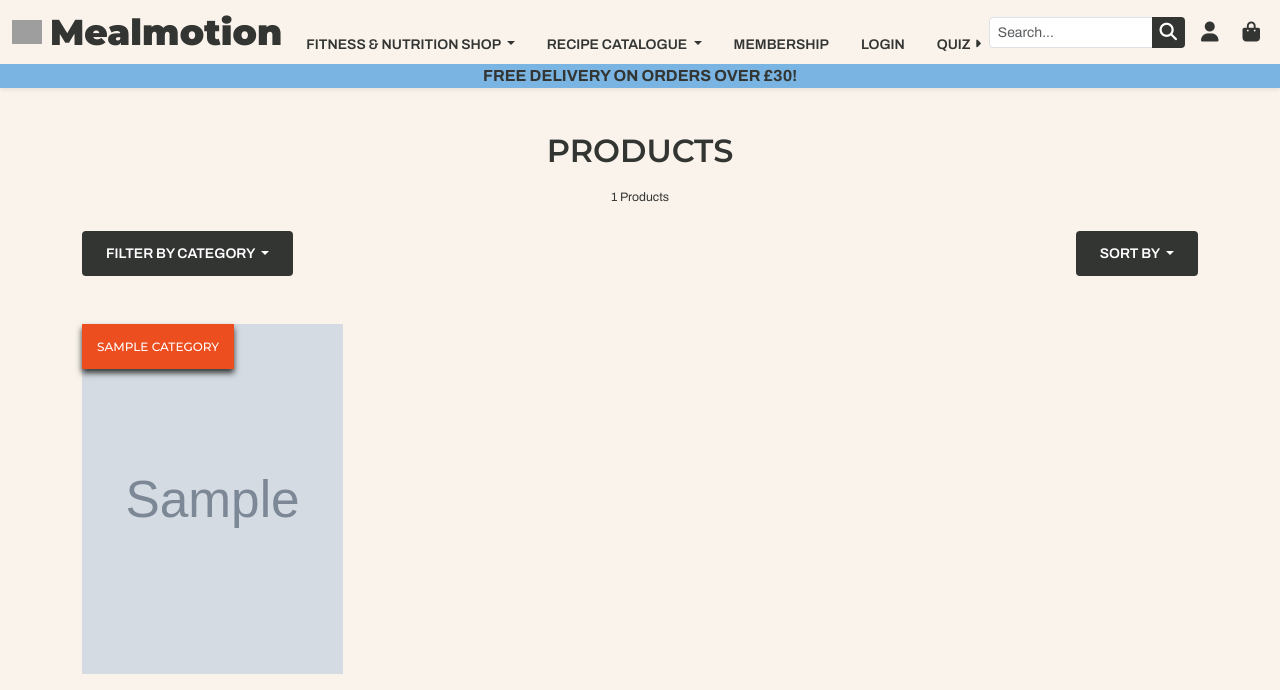
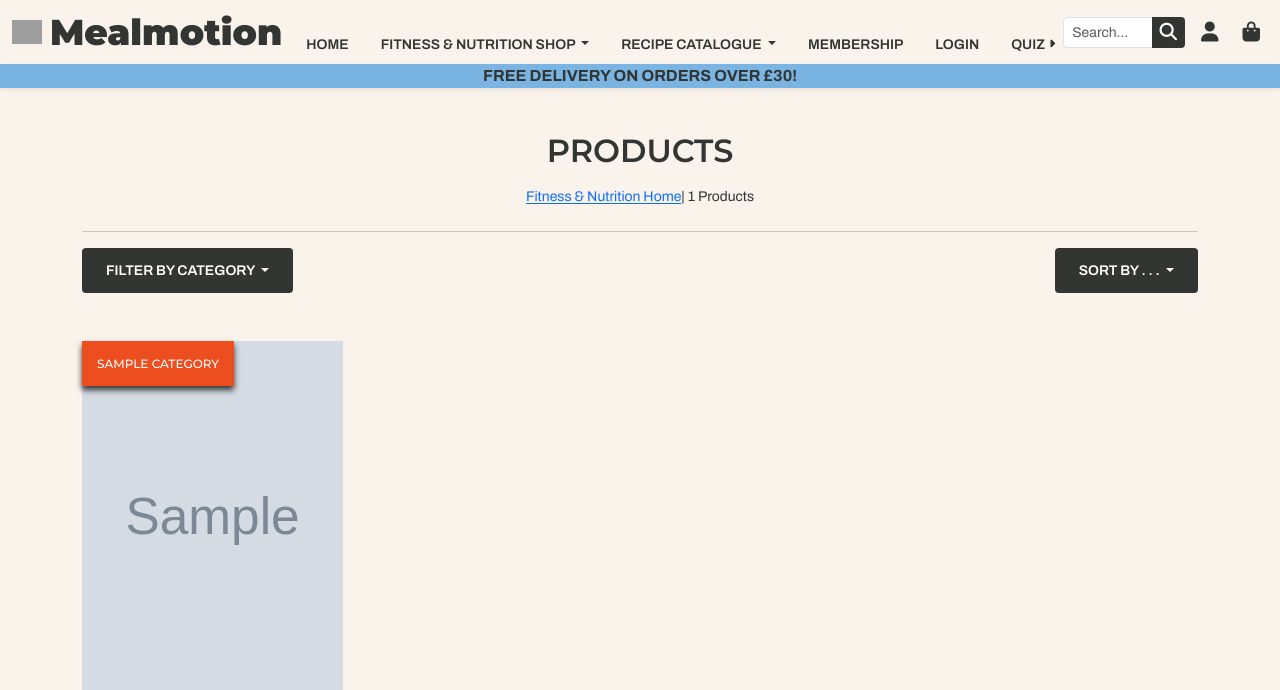
Before and after one commit to AugustinaGonja/mealmotion, a Django app: page /products/ in a window 1280 px wide. Shown: the top 690 px of the page. Run offline with Django 5.2, Linux system fonts and the light colour scheme; tables that the repository leaves empty hold one stand-in row (values such as "Sample post"); grey boxes marked "Sample" are stand-in pictures; some libraries are stand-ins or nearby versions; grey boxes are pictures that could not be loaded.

Commit message:
Added functionality to display category name and sorting to page header and sort button.

```diff
--- a/products/templates/products/products.html
+++ b/products/templates/products/products.html
@@ -5,36 +5,71 @@
 
 <div class="container my-5">
     <div class="mb-4 text-center">
+        {% if not current_categories %}
         <h1>Products</h1>
+        {% else %}
+        <h1 class="text-center">{{ category_objects.first.friendly_name }}</h1>
+        {% endif %}
         <p>
-            <small>{{ total_products }} Products</small>
+            {% if search_term or current_categories or current_sorting != 'None_None'%}
+            <span><a class="link-offset-1" href="{% url 'products' %}">Fitness & Nutrition Home</a>|</span>
+            {% endif %}
+            {{total_products}} Products {% if search_term %} found for "{{search_term}}"{% endif %}
         </p>
     </div>
+    <hr>
 
     <!--Sort and Filter Buttons-->
     <div class="d-flex flex-column flex-sm-row justify-content-between gap-2">
 
-        <button class="btn rounded-1 fn-shop dropdown-toggle text-uppercase" type="button" id="sortDropdown" data-bs-toggle="dropdown" aria-expanded="false">
+        <button class="btn rounded-1 fn-shop dropdown-toggle text-uppercase" type="button" id="sortDropdown"
+            data-bs-toggle="dropdown" aria-expanded="false">
             Filter By Category
         </button>
         <ul class="dropdown-menu" aria-labelledby="sortDropdown">
-            <li class="text-center dropdown-heading">Filter</li><hr>
+            <li class="text-center dropdown-heading">Filter</li>
+            <hr>
             <li><a class="dropdown-item" href="{% url 'products' %}?category=supplement">Supplements</a></li>
             <li><a class="dropdown-item" href="{% url 'products' %}?category=hydration">Hydration</a></li>
-            <li><a class="dropdown-item" href="{% url 'products' %}?category=fitness_equipment">Fitness Equipment</a></li>
+            <li><a class="dropdown-item" href="{% url 'products' %}?category=fitness_equipment">Fitness Equipment</a>
+            </li>
             <li><a class="dropdown-item" href="{% url 'products' %}?category=kitchen_tools">Kitchen Tools</a></li>
         </ul>
 
-        <button class="btn rounded-1 fn-shop dropdown-toggle" type="button" id="sortDropdown" data-bs-toggle="dropdown" aria-expanded="false">
-            Sort By
+        <button class="btn rounded-1 fn-shop dropdown-toggle" type="button" id="sortDropdown" data-bs-toggle="dropdown"
+            aria-expanded="false">
+            {% if not request.GET.sort %}
+                Sort By . . .
+            {% else %}
+                Sort By |
+                {% if request.GET.sort == "category" %}
+                    Category ({% if request.GET.direction == "desc" %}Z-A{% else %}A-Z{% endif %})
+                {% elif request.GET.sort == "name" %}
+                    Name ({% if request.GET.direction == "desc" %}Z-A{% else %}A-Z{% endif %})
+                {% elif request.GET.sort == "price" %}
+                    Price ({% if request.GET.direction == "desc" %}Z-A{% else %}A-Z{% endif %})
+                {% elif request.GET.sort == "rating" %}
+                    Rating
+                {% endif %}
+            {% endif %}
         </button>
         <ul class="dropdown-menu" aria-labelledby="sortDropdown">
-            <li class="text-center dropdown-heading">Sort</li><hr>
-            <li><a class="dropdown-item" href="{% url 'products' %}?sort=price&direction=asc"><strong>Price:</strong>Low-High</a></li>
-            <li><a class="dropdown-item" href="{% url 'products' %}?sort=price&direction=desc"><strong>Price:</strong>High-Low</a></li>
-            <li><a class="dropdown-item" href="{% url 'products' %}?sort=name&direction=asc"><strong>Alphabetically:</strong>A-Z</a></li>
-            <li><a class="dropdown-item" href="{% url 'products' %}?sort=category&direction=asc"><strong>Category</strong></a></li>
-            <li><a class="dropdown-item" href="{% url 'products' %}?sort=rating&direction=desc"><strong>Rating</strong></a></li>
+            <li class="text-center dropdown-heading">Sort</li>
+            <hr>
+            <li><a class="dropdown-item"
+                    href="{% url 'products' %}?sort=category&direction=asc"><strong>Category</strong> (A-Z)</a></li>
+            <li><a class="dropdown-item"
+                    href="{% url 'products' %}?sort=category&direction=desc"><strong>Category</strong> (Z-A)</a></li>
+            <li><a class="dropdown-item"
+                    href="{% url 'products' %}?sort=name&direction=asc"><strong>Name</strong> (A-Z)</a></li>
+            <li><a class="dropdown-item"
+                    href="{% url 'products' %}?sort=name&direction=desc"><strong>Name</strong> (Z-A)</a></li>
+            <li><a class="dropdown-item"
+                    href="{% url 'products' %}?sort=price&direction=asc"><strong>Price</strong> (Low-High)</a></li>
+            <li><a class="dropdown-item"
+                    href="{% url 'products' %}?sort=price&direction=desc"><strong>Price</strong> (High-Low)</a></li>
+            <li><a class="dropdown-item"
+                    href="{% url 'products' %}?sort=rating&direction=desc"><strong>Rating</strong></a></li>
         </ul>
     </div>
 </div>
@@ -46,7 +81,7 @@
             <!--Container conents wrapped in link to product details-->
             <a href="{% url 'product_details' product.id %}" class="text-dark text-decoration-none d-block">
                 <div class="category-badge">
-                        {{ product.category.friendly_name }}
+                    {{ product.category.friendly_name }}
                 </div>
                 <img src="{{ product.image_url }}" class="product-image w-100" alt="{{ product.name }}">
                 <!--Product Info-->
--- a/products/urls.py
+++ b/products/urls.py
@@ -3,5 +3,5 @@ from . import views
 
 urlpatterns = [
     path('', views.product_list, name='products'),
-    path('<product_id>', views.product_details, name='product_details'),
+    path('<int:product_id>/', views.product_details, name='product_details'),
 ]
--- a/products/views.py
+++ b/products/views.py
@@ -54,7 +54,7 @@ def product_list(request):
         'search_term': query,
         'current_categories': category_names,
         'category_objects': category_objects,
-        'current_sorting':current_sorting
+        'current_sorting':sort,
     }
     return render(request, 'products/products.html', context)
 
--- a/templates/includes/navbar.html
+++ b/templates/includes/navbar.html
@@ -1,7 +1,7 @@
 <nav class="navbar fixed-top navbar-expand-lg bg-body-tertiary shadow-sm custom-nav">
   <div class="container-fluid">
     <!-- Logo -->
-    <a class="navbar-brand d-flex align-items-center" href="#">
+    <a class="navbar-brand d-flex align-items-center" href="{% url 'home' %}">
       <img src="..." alt="Logo" width="30" height="24" class="me-2 d-inline-block align-text-top">
       Mealmotion
     </a>
@@ -16,6 +16,8 @@
     <!-- Collapsible Content -->
     <div class="collapse navbar-collapse" id="navbarSupportedContent">
       <ul class="navbar-nav mx-auto my-4 mb-lg-0 gap-2 gap-lg-3 text-center align-items-center">
+        <!--Home Link-->
+        <li class="nav-item"><a class="nav-link" href="{% url 'home' %}">Home</a></li>
         <!-- Dropdown 1 -->
         <li class="nav-item dropdown">
           <a class="nav-link dropdown-toggle" href="{% url 'products' %}" id="shopDropdown" role="button" data-bs-toggle="dropdown"
```
